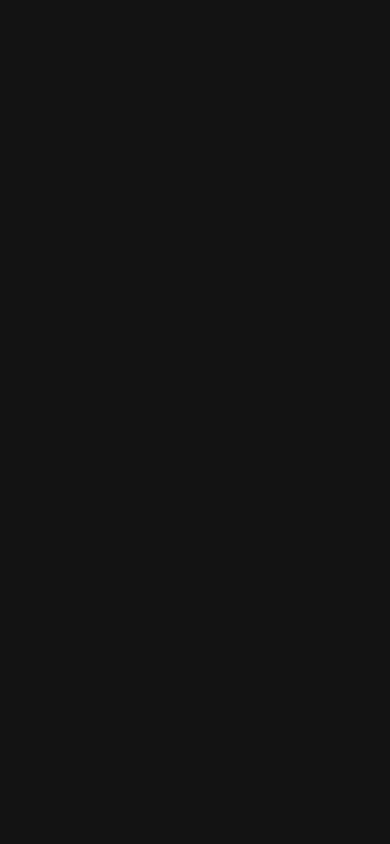
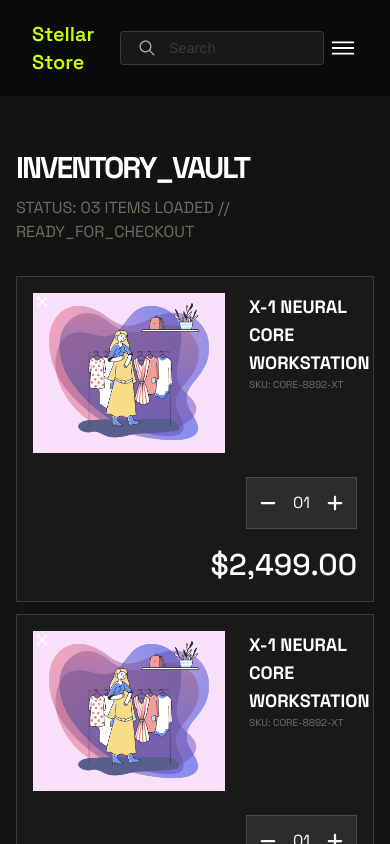
Before and after one commit to MohamedAbdElsamieCoding/stellar-store, a React (Vite) app: page /cart in a window 390 px wide. Before the commit this address had no page. Shown: the top 844 px of the page. Built offline with nearby package versions, Linux system fonts and the light colour scheme.

Commit message:
add cart page with responsive

```diff
--- a/src/App.tsx
+++ b/src/App.tsx
@@ -5,6 +5,7 @@ import { AnimatePresence } from "framer-motion";
 import HomePage from "./components/HomePage/HomePage";
 import ShopPage from "./components/ShopPage/ShopPage";
 import ProductDetailsPage from "./components/ProductDetails/ProductDetailsPage";
+import CartPage from "./components/CartPage/CartPage";
 
 function App() {
   return (
@@ -13,6 +14,7 @@ function App() {
         <Route element={<MainLayout />}>
           <Route path="/" element={<HomePage />} />
           <Route path="/shop" element={<ShopPage />} />
+          <Route path="/cart" element={<CartPage />} />
           <Route path="/products/:id" element={<ProductDetailsPage />} />
         </Route>
         <Route path="/auth" element={<AuthPage />} />
--- /dev/null
+++ b/src/components/CartPage/CartDetails.tsx
@@ -0,0 +1,46 @@
+import { FaMinus } from "react-icons/fa6";
+import { FaPlus } from "react-icons/fa6";
+import { RxCross2 } from "react-icons/rx";
+
+const CartDetails = () => {
+  return (
+    <div className="relative flex flex-col md:flex-row gap-6 p-4 bg-[#191919] border border-text/20 overflow-hidden md:items-center md:justify-between h-fit">
+      <div className="flex gap-6">
+        <img
+          className="h-full w-48 object-contain"
+          src="/women.jpg"
+          alt="product"
+        />
+        <div className="flex justify-between items-baseline gap-5">
+          <div>
+            <h3 className="font-headline font-bold text-lg leading-7">
+              X-1 NEURAL CORE WORKSTATION
+            </h3>
+            <p className="font-headline text-[10px] leading-4 text-text/50">
+              SKU: CORE-8892-XT
+            </p>
+          </div>
+        </div>
+      </div>
+      <div className="flex flex-col gap-4 items-end md:items-center">
+        <div className="flex justify-between text-lg gap-4 bg-[#2C2C2C] border border-text/20 p-3 md:w-full">
+          <button>
+            <FaMinus />
+          </button>
+          <p className="font-headline text-base">01</p>
+          <button>
+            <FaPlus />
+          </button>
+        </div>
+        <p className="text-3xl font-medium font-headline leading-10">
+          $2,499.00
+        </p>
+      </div>
+      <button className="absolute md:top-3 md:right-3">
+        <RxCross2 className="text-lg" />
+      </button>
+    </div>
+  );
+};
+
+export default CartDetails;
--- /dev/null
+++ b/src/components/CartPage/CartPage.tsx
@@ -0,0 +1,31 @@
+import CartDetails from "./CartDetails";
+import OrderSummary from "./OrderSummary";
+
+const CartPage = () => {
+  return (
+    <div className="app-container flex flex-col gap-8 py-12">
+      <div className="flex flex-col gap-1">
+        <h1 className="font-headline tracking-[-2px] font-bold leading-12">
+          INVENTORY_VAULT
+        </h1>
+        <p className="text-base font-headline leading-6 text-text/50">
+          STATUS: 03 ITEMS LOADED // READY_FOR_CHECKOUT
+        </p>
+      </div>
+      <div className="grid grid-cols-1 md:grid-cols-3 gap-3">
+        <div className="md:col-span-2 flex flex-col gap-3">
+          <CartDetails />
+          <CartDetails />
+          <CartDetails />
+          <CartDetails />
+          <CartDetails />
+        </div>
+        <div className="h-fit">
+          <OrderSummary />
+        </div>
+      </div>
+    </div>
+  );
+};
+
+export default CartPage;
--- /dev/null
+++ b/src/components/CartPage/OrderSummary.tsx
@@ -0,0 +1,47 @@
+import Button from "../../shared/Button";
+
+const OrderSummary = () => {
+  return (
+    <div className="col-span-1 flex flex-col gap-6 p-6 bg-[#191919] border border-text/20">
+      <h2 className="leading-10 font-medium text-center">ORDER_SUMMARY</h2>
+      <hr className="h-1 text-text/20" />
+      <div className="flex flex-col gap-4 font-headline leading-6">
+        <div className="flex justify-between">
+          <p className="text-text text-base">SUBTOTAL</p>
+          <p className="text-base">$4,147.00</p>
+        </div>
+        <div className="flex justify-between">
+          <p className="text-text text-base">PLATFORM_FEE</p>
+          <p className="text-base">$12.50</p>
+        </div>
+        <div className="flex justify-between">
+          <p className="text-text text-base">EXPRESS_SHIPPING</p>
+          <p className="text-base">FREE</p>
+        </div>
+        <div className="flex justify-between">
+          <p className="text-text text-base">ESTIMATED_TAX</p>
+          <p className="text-base">$331.76</p>
+        </div>
+      </div>
+      <hr className="h-1 text-text/20" />
+      <div className="flex justify-between">
+        <p className="text-text font-headline text-base uppercase leading-6">
+          TOTAL_PAYLOAD
+        </p>
+        <h2 className="text-primary tracking-[-0.8px] leading-12 font-headline">
+          $4,491.26
+        </h2>
+      </div>
+      <Button
+        onClick={() => {}}
+        text="PROCEED TO CHECKOUT"
+        className="py-4 text-center font-bold font-headline text-lg leading-7 tracking-[1px]"
+      />
+      <button className="py-4 text-center font-headline leading-7 tracking-[1px] border border-secondary text-secondary">
+        CONTINUE BROWSING
+      </button>
+    </div>
+  );
+};
+
+export default OrderSummary;
--- a/src/components/Navbar/Navbar.tsx
+++ b/src/components/Navbar/Navbar.tsx
@@ -82,7 +82,10 @@ const Navbar = () => {
             />
           </form>
 
-          <button className="hidden md:flex hover:scale-120 hover:text-primary duration-400">
+          <button
+            onClick={() => navigate("/cart")}
+            className="hidden md:flex hover:scale-120 hover:text-primary duration-400"
+          >
             <FiShoppingCart />
           </button>
           <button className="hidden md:flex hover:scale-120 hover:text-primary transition-all duration-400">
--- a/src/components/ProductDetails/ProductDetailsPage.tsx
+++ b/src/components/ProductDetails/ProductDetailsPage.tsx
@@ -1,10 +1,10 @@
 import { FaStar } from "react-icons/fa6";
-import { FaArrowRight } from "react-icons/fa";
 import { useEffect } from "react";
 import { useProductStore } from "../../store/useProductStore";
-import { useParams } from "react-router-dom";
+import { useNavigate, useParams } from "react-router-dom";
 
 const ProductDetailsPage = () => {
+  const navigate = useNavigate();
   const { id } = useParams();
   const { getProduct, product, loading, related, getRelated } =
     useProductStore();
@@ -78,14 +78,11 @@ const ProductDetailsPage = () => {
               </p>
               <p className="text-base font-headline">RELATED UNITS</p>
             </div>
-            <button className="flex items-center text-text/50 gap-2">
-              <p className="uppercase">VIEW {product?.category}</p>
-              <FaArrowRight />
-            </button>
           </div>
           <div className="grid grid-cols-2 md:grid-cols-4 gap-6">
             {related.map((item) => (
-              <div
+              <button
+                onClick={() => navigate(`/products/${item.id}`)}
                 key={item.id}
                 className="border border-text/20 rounded-lg p-3"
               >
@@ -94,7 +91,7 @@ const ProductDetailsPage = () => {
                 <h3 className="mt-2 text-sm">{item.title.slice(0, 40)}</h3>
 
                 <p className="text-primary font-semibold">${item.price}</p>
-              </div>
+              </button>
             ))}
           </div>
         </div>
--- a/src/store/useProductStore.ts
+++ b/src/store/useProductStore.ts
@@ -5,7 +5,7 @@ import type {
   Product,
   ProductStore,
   SortType,
-} from "../components/types/product.type";
+} from "../types/product.type";
 
 export const useProductStore = create<ProductStore>((set, get) => ({
   products: [],
@@ -129,17 +129,19 @@ export const useProductStore = create<ProductStore>((set, get) => ({
       console.error(error);
     }
   },
-  getRelated: async (currentId, category) => {
+  getRelated: async (category: string, currentId: number) => {
     try {
       set({ loading: true });
+
       const res = await axios.get<Product[]>(
-        `${import.meta.env.VITE_BASE_URL}/products/category/${category}`,
+        `${import.meta.env.VITE_BASE_URL}/products/category/${category.trim()}`,
       );
 
-      const filtered = res.data.filter((item) => item.id !== Number(currentId));
+      const filtered = res.data.filter((item) => item.id !== currentId);
       set({ related: filtered, loading: false });
     } catch (error) {
       console.error(error);
+      set({ loading: false });
     }
   },
 }));
```
Also changed, not shown: src/types/product.type.ts (renamed from src/components/types/product.type.ts).
